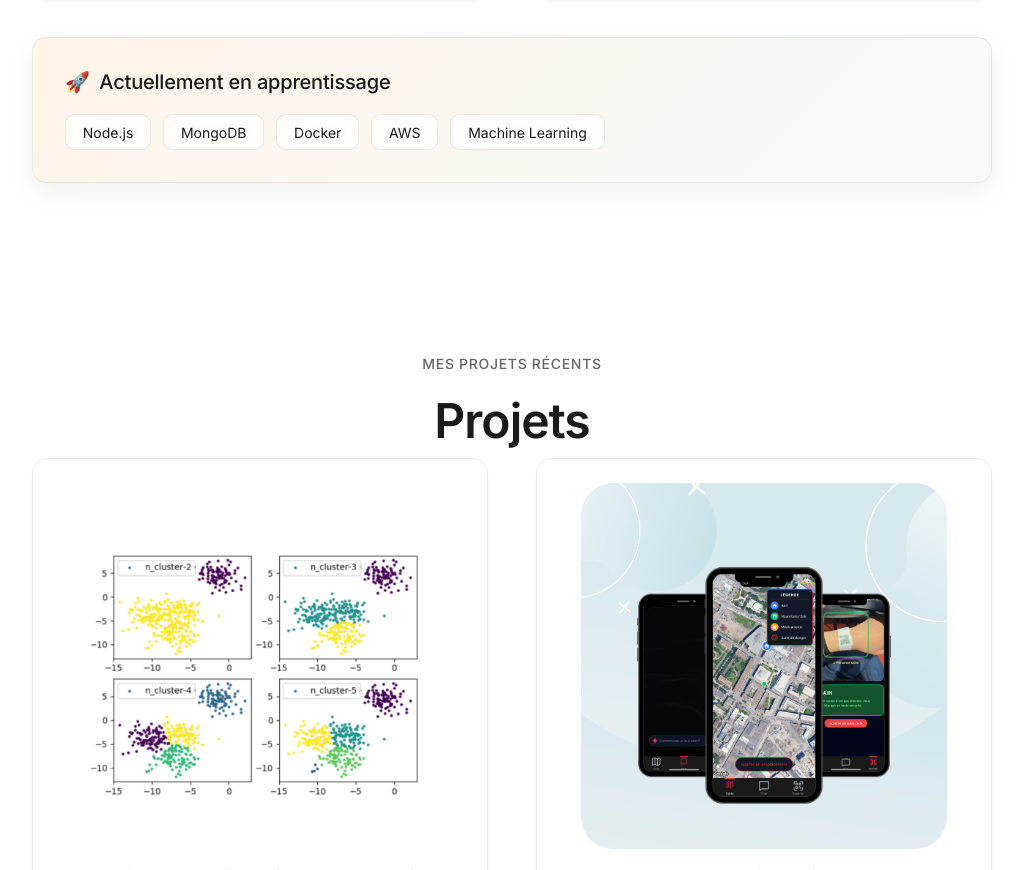
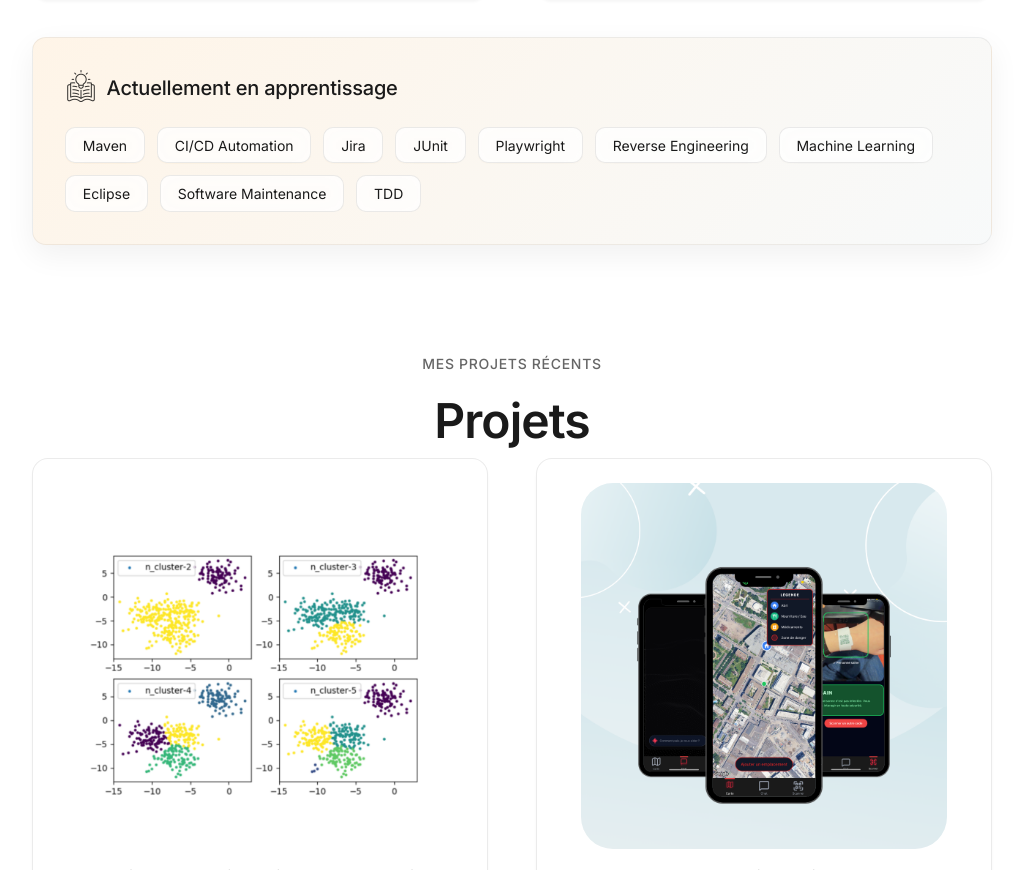
Before and after one commit to Souadgb/Souad_Goubaa_Portfolio, a plain HTML site: page index.html in a window 1280 px wide. Shown: the part 2128-2998 px from the top of the page, without its empty margins (128-1151 px from the left). Drawn offline with Linux system fonts and the light colour scheme.

Commit message:
Update section apprentissages

```diff
--- a/index.html
+++ b/index.html
@@ -265,16 +265,21 @@
                 <!-- Currently Learning -->
                 <div class="learning-section">
                 <h3>
-                    <span aria-hidden="true">🚀</span>
+                    <span aria-hidden="true"> <img src="./assets/learning.png" alt="learning" class="icon"></span>
                     <span data-i18n="learning-title">Actuellement en apprentissage</span>
                 </h3>
 
                 <div class="learning-tags">
-                    <span class="learning-tag">Node.js</span>
-                    <span class="learning-tag">MongoDB</span>
-                    <span class="learning-tag">Docker</span>
-                    <span class="learning-tag">AWS</span>
+                    <span class="learning-tag">Maven</span>
+                    <span class="learning-tag">CI/CD Automation</span>
+                    <span class="learning-tag">Jira</span>
+                    <span class="learning-tag">JUnit</span>
+                    <span class="learning-tag">Playwright</span>
+                    <span class="learning-tag">Reverse Engineering</span>
                     <span class="learning-tag">Machine Learning</span>
+                    <span class="learning-tag">Eclipse</span>
+                    <span class="learning-tag">Software Maintenance</span>
+                    <span class="learning-tag">TDD</span>
                 </div>
                 </div>
         </div>
--- a/style.css
+++ b/style.css
@@ -661,6 +661,7 @@ article div p {
     color: #999;
 }
 
+
 /*  SECTION PROJECTS  */
 
 #projects {
```
Also changed, not shown: assets/learning.png (added).
